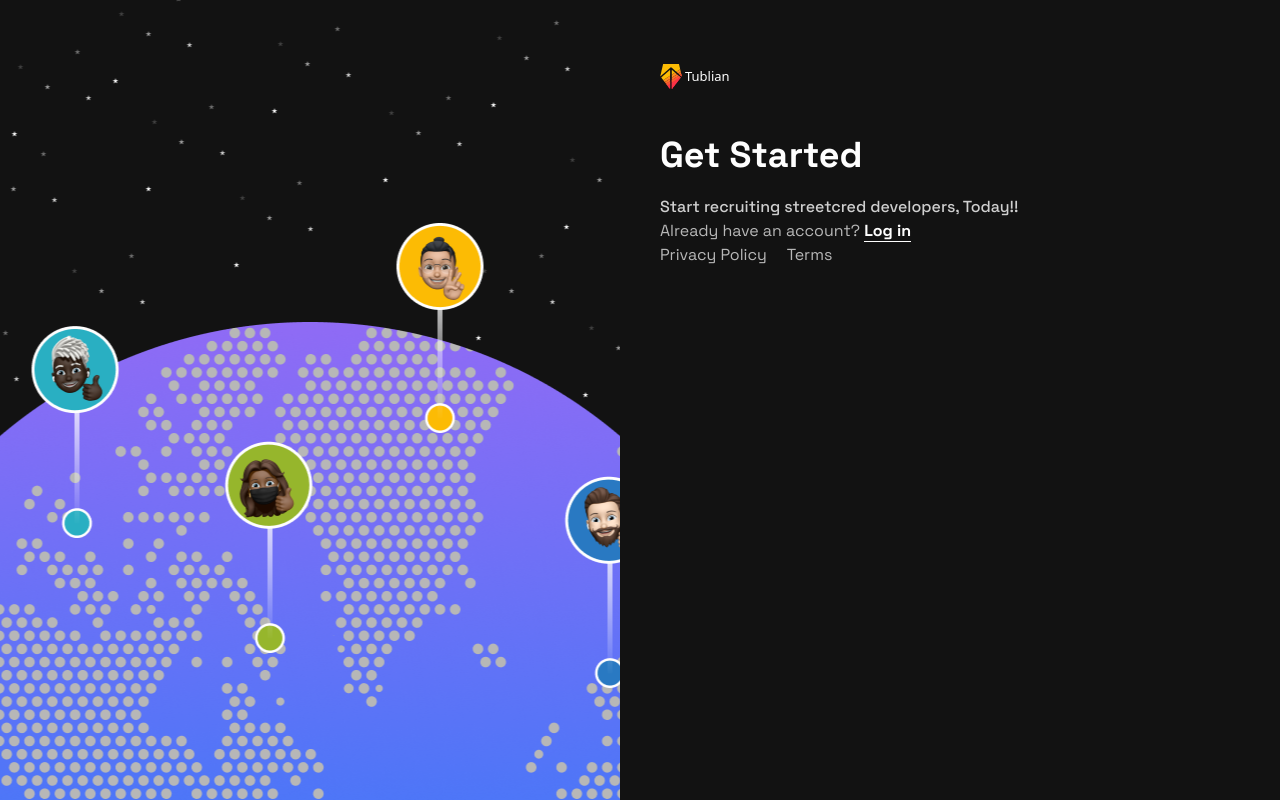
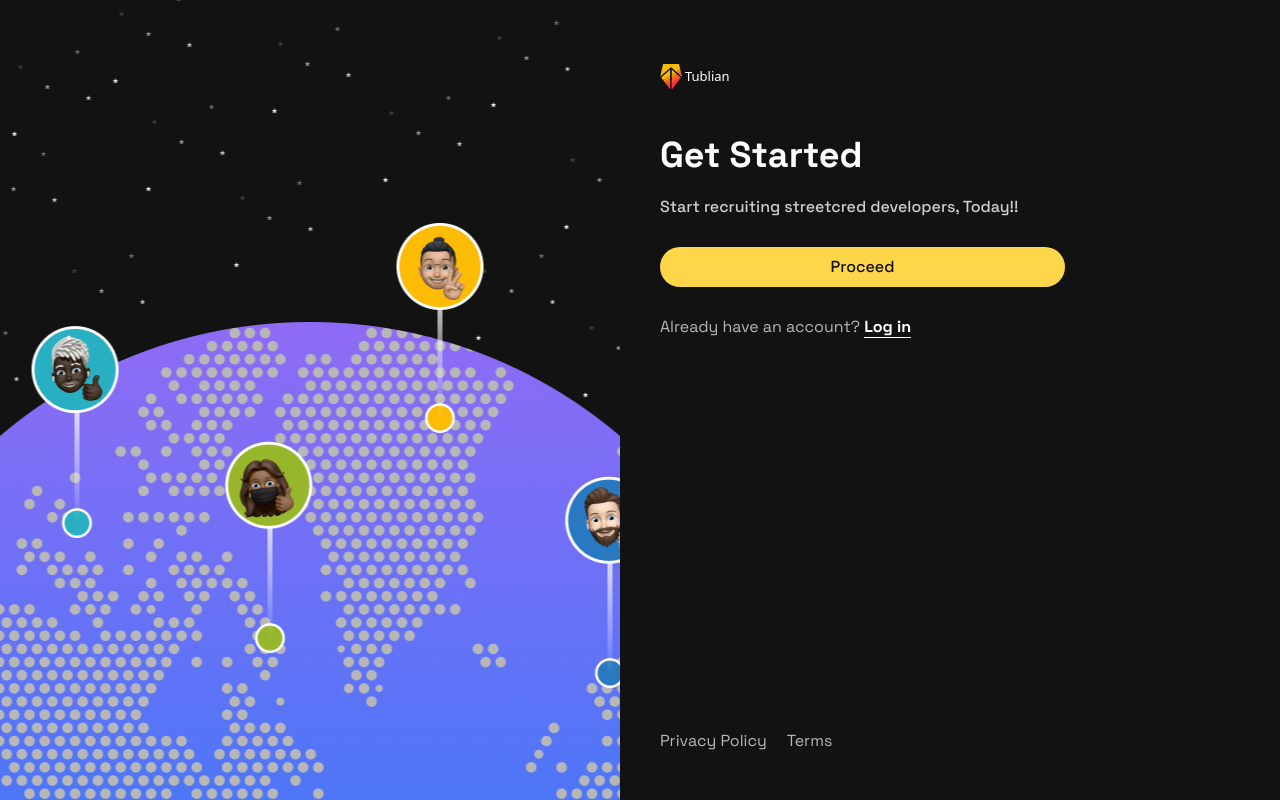
Before and after one commit to IEdiong/tublian-frontend-challenge, an Angular app: page / in a window 1280 px wide. Built offline with nearby package versions, Linux system fonts and the light colour scheme; a web font is replaced by a local one.

Commit message:
add first button

```diff
--- a/src/app/app.component.html
+++ b/src/app/app.component.html
@@ -1,6 +1,6 @@
 <main class="flex min-h-screen">
   <div class="bg-illustration-one bg-top-4 flex-1"></div>
-  <div class="flex-1 pb-[47px] ps-10 pt-16">
+  <div class="relative flex-1 pb-[47px] ps-10 pt-16">
     <div>
       <a
         href="https://tublian.com"
@@ -13,9 +13,14 @@
     <h1 class="mt-10 text-4xl font-bold leading-[52px] text-white">
       Get Started
     </h1>
-    <p class="mt-[14px] font-medium">
-      Start recruiting streetcred developers, Today!!
-    </p>
+    <div class="mt-[14px] flex max-w-[405px] flex-col gap-7">
+      <p class="font-medium">Start recruiting streetcred developers, Today!!</p>
+
+      <button
+        class="bg-gold-300 hover:bg-gold-200 active:bg-gold-100 rounded-full px-4 py-2 font-medium text-black transition-all duration-300 ease-in-out"
+      >
+        Proceed
+      </button>
 
       <p class="text-tertiary">
         Already have an account?
@@ -25,8 +30,11 @@
           >Log in</a
         >
       </p>
+    </div>
 
-    <div class="text-tertiary flex items-start gap-5">
+    <div
+      class="text-tertiary absolute bottom-[47px] flex w-fit items-start gap-5"
+    >
       <a href="https://www.tublian.com/privacy">Privacy Policy</a>
       <a href="https://www.tublian.com/terms">Terms</a>
     </div>
--- a/tailwind.config.js
+++ b/tailwind.config.js
@@ -17,9 +17,12 @@ module.exports = {
       colors: {
         white: "#FEFEFE",
         tertiary: "#B7B7B7",
-        base: {
-          900: "#121212",
+        gold: {
+          100: "#FEEFC3",
+          200: "#FEE38B",
+          300: "#FDD649",
         },
+        black: "#121212",
       },
       backgroundImage: {
         "illustration-one": "url('/assets/illustration-get-started.png')",
```
Lines whose indentation alone changed are shown as unchanged.
